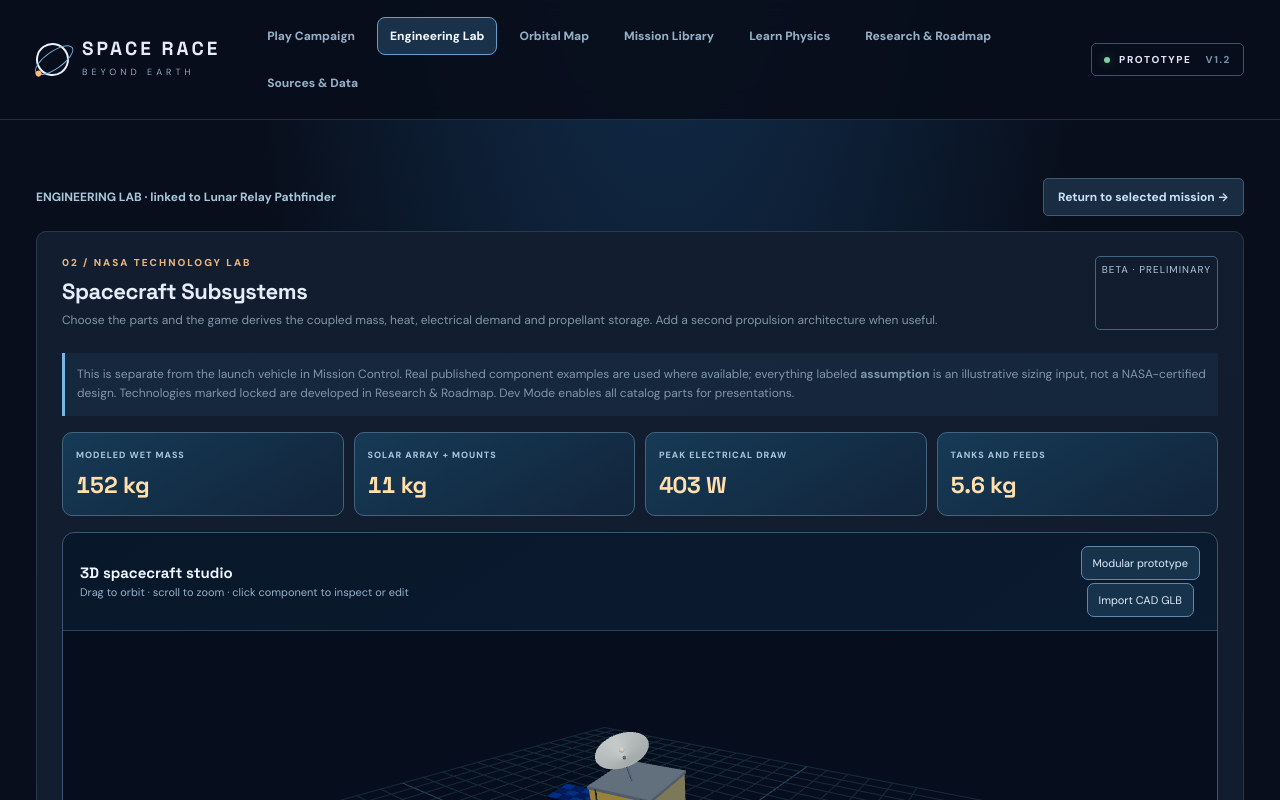
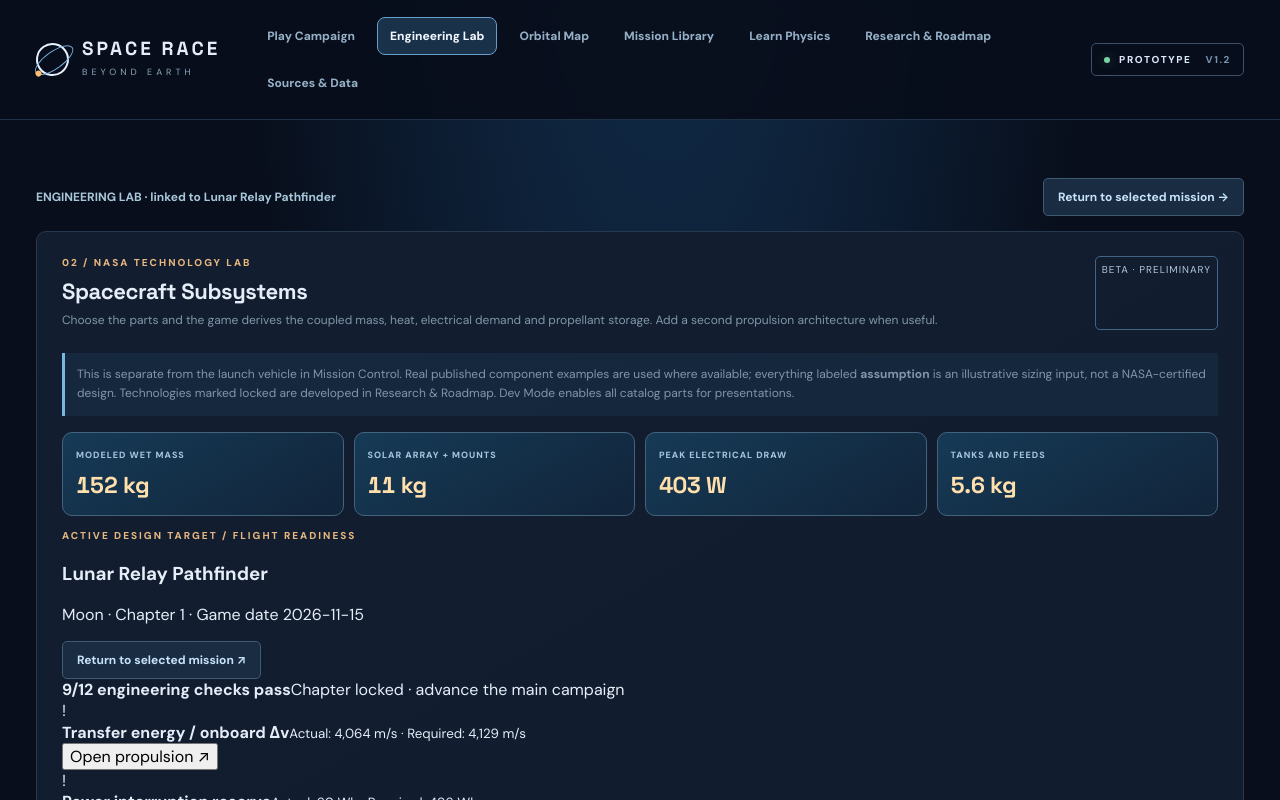
Before and after one commit to Tim8592/space-race-beyond-earth, a React (Vite) app: page / in a window 1280 px wide. Both pictures are taken after a click on the tab "Engineering Lab". Shown: the top 800 px of the page. Built offline with nearby package versions, Linux system fonts and the light colour scheme.

Commit message:
Add engineering mission bottleneck ribbon, clickable subsystem fixes and live per-tab mass/power/thermal impact summaries

```diff
--- a/src/SubsystemLab.tsx
+++ b/src/SubsystemLab.tsx
@@ -1,5 +1,6 @@
 import { useMemo, useState } from 'react';
 import Spacecraft3D, {type PartName} from './Spacecraft3D';
+import {dateForGameDay,type CampaignDefinition,type MissionReview} from './lib/campaignMissions';
 import FieldHelp from './components/FieldHelp';
 import { descriptionFor } from './lib/fieldHelp';
 import {
@@ -84,12 +85,30 @@ function Result({ label, value, note, tone }: {
   );
 }
 
-export default function SubsystemLab({design,onDesignChange,unlockedTechnologies=[],devMode=false}:{
+export type MissionLabContext={
+  definition:CampaignDefinition;review:MissionReview|null;
+  stageUnlocked:number;completed:boolean;lockedTechnologyCount:number;
+  activeFlight:boolean;gameDay:number;
+};
+type SystemTab='propulsion'|'payload'|'power'|'thermal'|'tank'|'analysis';
+function checkPanel(label:string):SystemTab|null{
+  if(/thermal|heat|radiator|reactor/i.test(label))return 'thermal';
+  if(/power|electric|generator/i.test(label))return 'power';
+  if(/payload|science|instrument/i.test(label))return 'payload';
+  if(/transfer|delta.v|propulsion/i.test(label))return 'propulsion';
+  return null; // launcher, antenna, launch window and budget are campaign controls
+}
+export default function SubsystemLab({design,onDesignChange,unlockedTechnologies=[],devMode=false,
+  mission,onReturnToMission}:{
   design:SubsystemDesign;onDesignChange:(next:SubsystemDesign)=>void;
   unlockedTechnologies?:readonly TechnologyId[];
   devMode?:boolean;
+  mission?:MissionLabContext;onReturnToMission?:()=>void;
 }) {
-  const [activeSystemTab,setActiveSystemTab] = useState<'propulsion'|'payload'|'power'|'thermal'|'tank'|'analysis'>('propulsion');
+  const [activeSystemTab,setActiveSystemTab] = useState<SystemTab>('propulsion');
+  const [lastEdit,setLastEdit]=useState<{
+    label:string;massChangeKg:number;powerChangeW:number;thermalChangeW:number;
+  }|null>(null);
   const analysis = useMemo(() => {
     try { return { result: sizeSubsystemDesign(design), error: '' }; }
     catch (error) {
@@ -105,7 +124,18 @@ export default function SubsystemLab({design,onDesignChange,unlockedTechnologies
   const isFission=POWER_SYSTEMS[design.powerSourceId].class==='fission';
 
   function change<K extends keyof SubsystemDesign>(key: K, value: SubsystemDesign[K]) {
-    onDesignChange({...design,[key]:value});
+    const updated={...design,[key]:value};
+    if(result){
+      try{
+        const next=sizeSubsystemDesign(updated);
+        setLastEdit({label:String(key),
+          massChangeKg:next.modeledWetMassKg-result.modeledWetMassKg,
+          powerChangeW:next.totalAvailablePowerW-result.totalAvailablePowerW,
+          thermalChangeW:next.radiatorCapacityW-result.radiatorCapacityW,
+        });
+      }catch{setLastEdit(null)}
+    }
+    onDesignChange(updated);
   }
 
   const isLiquid = design.thrusterId === 'mono-reference' ||
@@ -118,6 +148,35 @@ export default function SubsystemLab({design,onDesignChange,unlockedTechnologies
     ...IN_SPACE_THRUSTERS.map(t=>({id:t.id,
       name:t.name+' · '+t.nominalSpecificImpulseSeconds+' s · '+(t.nominalThrusterPowerW/1000).toFixed(2)+' kW'})),
   ];
+
+  const summary=result?({
+    propulsion:{title:'Propulsion effect',description:'Installed engine(s), fuel and feed architecture influence thrust, stored mass and ideal Δv. The timeline is still an approximation.',stats:[
+      ['Ideal onboard Δv',fmt(result.idealDeltaVms,'m/s',0)],
+      ['Thruster hardware + tank mass',fmt(result.engineHardwareMassKg+result.totalTankHardwareMassKg,'kg',2)],
+      ['Propulsion peak electrical input',fmt(result.propulsionPeakPowerW,'W',0)]]},
+    payload:{title:'Science payload effect',description:'Sensors add instrument mass, steady active watts and associated waste heat; generic cargo is counted separately.',stats:[
+      ['Total science + cargo',fmt(result.instrumentMassKg+design.payloadMassKg,'kg',1)],
+      ['Active instrument load',fmt(result.instrumentPowerW,'W',0)],
+      ['Selected sensor',result.instrumentName]]},
+    power:{title:'Power generation effect',description:'Solar area, number of wings, batteries and generators set delivered electrical power, margins and installed equipment mass.',stats:[
+      ['Generation at selected distance',fmt(result.totalAvailablePowerW,'W',0)],
+      ['Power margin vs peak loads',fmt(result.totalPowerMarginW,'W',0)],
+      ['Array + battery + source mass',fmt(result.powerSystemMassKg===null?null:
+        result.arrayMassKg+result.batteryMassKg+result.powerSystemMassKg,'kg',2)]]},
+    thermal:{title:'Thermal hardware effect',description:'Radiator installation directly adds modeled dry mass and raises heat rejection. Reactor cooling is an independent high-temperature branch.',stats:[
+      ['Bus radiator rejection',fmt(result.radiatorCapacityW,'W',0)],
+      ['Bus heat rejection margin',fmt(result.thermalMarginW,'W',0)],
+      ['Installed bus + reactor cooling mass',fmt(result.radiatorMassKg===null?null:
+        result.radiatorMassKg+result.radiatorMountMassKg+result.reactorCoolingMassKg,'kg',2)]]},
+    tank:{title:'Propellant storage effect',description:'Pressure, material stress, fuel family and propellant quantity drive conceptual tank wall, fittings and dry hardware weight.',stats:[
+      ['Tanks and feeds',fmt(result.totalTankHardwareMassKg,'kg',2)],
+      ['Stored propellant',fmt(design.propellantMassKg+(design.secondaryThrusterId!=='none'?design.secondaryPropellantMassKg:0),'kg',2)],
+      ['Independent reservoirs',String(result.tankReports.length)]]},
+    analysis:{title:'Whole-spacecraft engineering effect',description:'This roll-up couples every installed subsystem, including dry hardware, stored propellant, electrical loads and waste heat.',stats:[
+      ['Modeled wet mass',fmt(result.modeledWetMassKg,'kg',1)],
+      ['Electrical margin',fmt(result.totalPowerMarginW,'W',0)],
+      ['Bus thermal margin',fmt(result.thermalMarginW,'W',0)]]}
+  } satisfies Record<SystemTab,{title:string;description:string;stats:[string,string][]}>)[activeSystemTab]:null;
 
   return (
     <section className="panel sys-panel" id="systems-lab" aria-label="In-space spacecraft systems engineering lab">
@@ -144,6 +203,45 @@ export default function SubsystemLab({design,onDesignChange,unlockedTechnologies
         <div><small>PEAK ELECTRICAL DRAW</small><strong>{fmt(result.totalElectricalDemandW,'W',0)}</strong></div>
         <div><small>TANKS AND FEEDS</small><strong>{fmt(result.totalTankHardwareMassKg,'kg',1)}</strong></div>
       </div>}
+      {mission&&<div className="sys-mission-brief" aria-label="Selected mission and engineering bottlenecks">
+        <div className="sys-mission-top">
+          <div><div className="eyebrow">ACTIVE DESIGN TARGET / FLIGHT READINESS</div>
+            <h3>{mission.definition.title}</h3>
+            <p>{mission.definition.location} · Chapter {mission.definition.stage} · Game date {dateForGameDay(mission.gameDay)}
+              {mission.definition.windowEndDay!==undefined?' · Offer closes '+dateForGameDay(mission.definition.windowEndDay):''}</p></div>
+          <button type="button" className="secondary-button" onClick={onReturnToMission}>
+            Return to selected mission ↗
+          </button>
+        </div>
+        {mission.review?<><div className="sys-mission-readiness">
+          <strong>{mission.review.checks.filter(c=>c.passed).length}/{mission.review.checks.length} engineering checks pass</strong>
+          <span>{mission.completed?'✓ This mission already completed':
+            mission.activeFlight?'A spacecraft is already in flight':
+            mission.stageUnlocked<mission.definition.stage?'Chapter locked · advance the main campaign':
+            mission.lockedTechnologyCount>0?'Research locked components are installed':
+            mission.review.feasible?'Design passes preliminary mission review':'Resolve the current bottlenecks below'}</span>
+        </div>
+          <div className="sys-mission-bottlenecks">
+            {mission.review.checks.filter(c=>!c.passed).slice(0,5).map(check=>{
+              const panel=checkPanel(check.label);
+              return <div className="sys-mission-issue" key={check.label}>
+                <span className="sys-mission-issue-icon">!</span>
+                <div><strong>{check.label}</strong>
+                  <small>Actual: {check.actual} · Required: {check.needed}</small></div>
+                {panel?<button type="button" onClick={()=>setActiveSystemTab(panel)}>
+                  Open {panel==='payload'?'Science payload':panel==='tank'?'Tanks':panel} ↗
+                </button>:<small className="sys-campaign-only">Mission / rocket controls</small>}
+              </div>;
+            })}
+            {mission.review.checks.every(c=>c.passed)&&<p className="sys-mission-ready-text">
+              All preliminary engineering checks passed. Return to your selected contract to launch.
+            </p>}
+            {mission.review.checks.filter(c=>!c.passed).length>5&&
+              <p className="sys-mission-ready-text">
+                +{mission.review.checks.filter(c=>!c.passed).length-5} more findings in mission review.
+              </p>}
+          </div></>:<p className="sys-mission-ready-text">Engineering analysis unavailable. Check invalid inputs in the Engineering Analysis tab.</p>}
+      </div>}
       <Spacecraft3D design={design} analysis={result} onPartSelect={(part:PartName)=>{
         const where:Record<PartName,'propulsion'|'payload'|'power'|'thermal'|'tank'|'analysis'>={
           bus:'analysis',power:'power',radiator:'thermal',tank:'tank',
@@ -163,6 +261,19 @@ export default function SubsystemLab({design,onDesignChange,unlockedTechnologies
         ))}
       </div>
 
+      {summary&&<div className="sys-impact-summary" aria-label="Live subsystem impact summary">
+        <div className="sys-impact-heading"><div className="eyebrow">LIVE COMPONENT IMPACT</div><h3>{summary.title}</h3>
+          <p>{summary.description}</p></div>
+        <div className="sys-impact-metrics">
+          {summary.stats.map(([label,value])=><div key={label}><small>{label}</small><strong>{value}</strong></div>)}
+        </div>
+        {lastEdit&&<div className="sys-impact-delta">
+          Latest change ({lastEdit.label}):
+          <span>Wet mass {lastEdit.massChangeKg>=0?'+':''}{fmt(lastEdit.massChangeKg,'kg',2)}</span>
+          <span>Power generation {lastEdit.powerChangeW>=0?'+':''}{fmt(lastEdit.powerChangeW,'W',0)}</span>
+          <span>Heat rejection {lastEdit.thermalChangeW>=0?'+':''}{fmt(lastEdit.thermalChangeW,'W',0)}</span>
+        </div>}
+      </div>}
       <div className={'sys-group '+(activeSystemTab==='propulsion'?'':'sys-hidden')}>
         <div className="sys-heading"><span>01</span><div><h3>Propulsion</h3><small>Specific impulse, thrust, mass flow and burn time</small></div></div>
         <div className="sys-input-grid">
```
